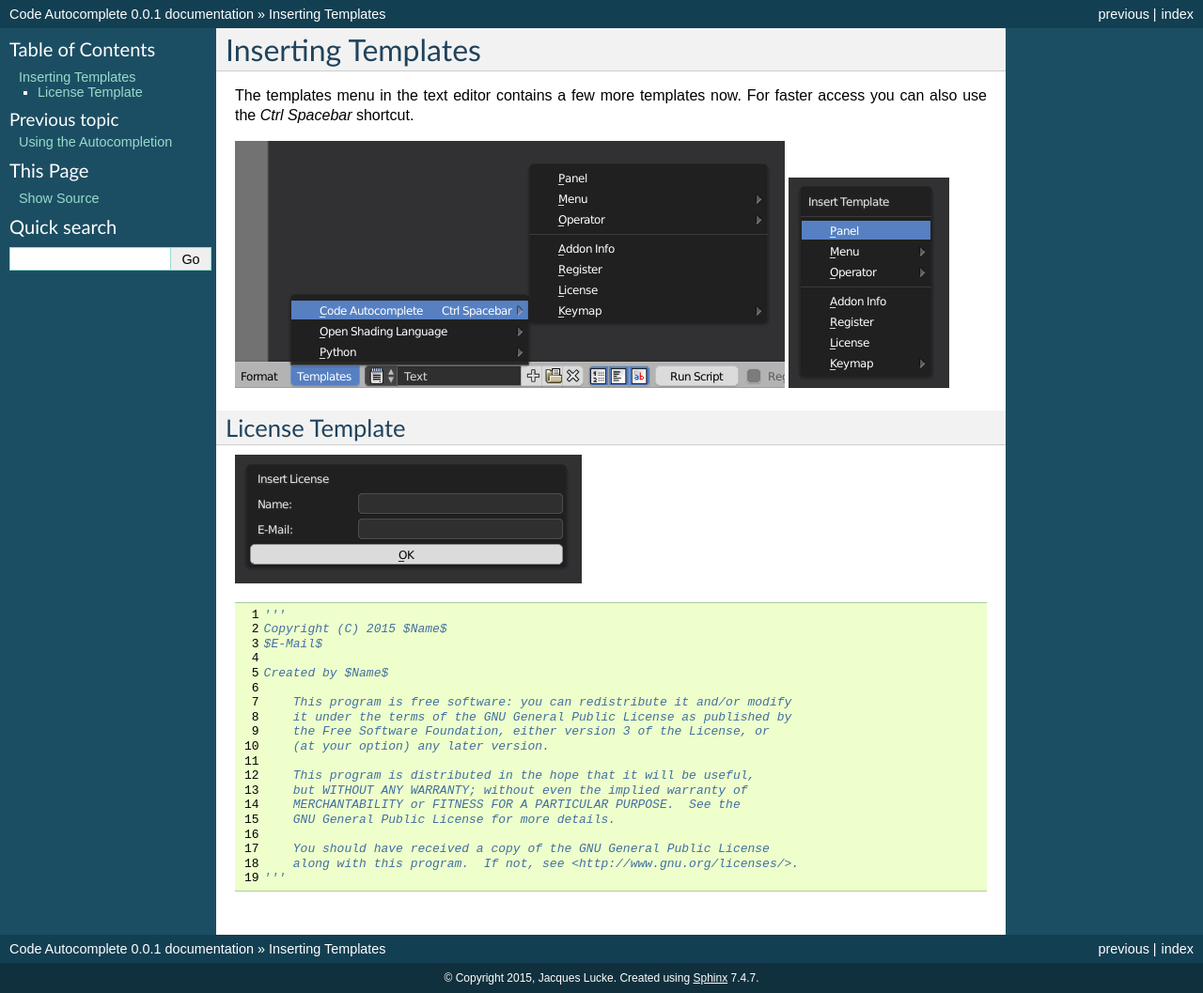
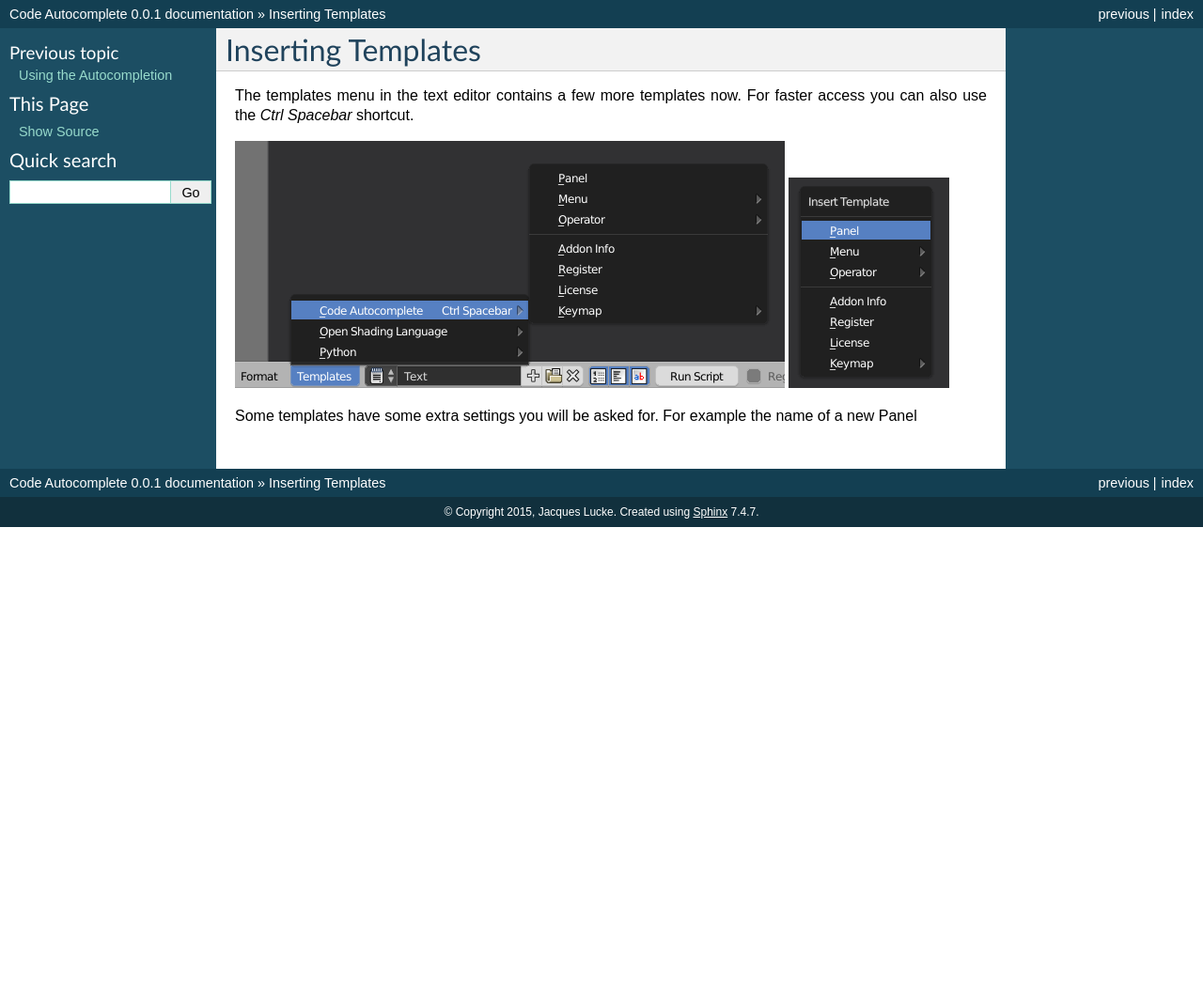
Before and after one commit to ero646545/code_autocomplete_manual, a Sphinx documentation site: the page built from docs/inserting_templates.rst, in a window 1280 px wide. Shown: the whole page at 94% size. Built offline with Sphinx 7.4.7, drawn with Linux system fonts in a browser that asks for light colours; after the commit the page ends 900 px from its top, so only the background shows below that.

Commit message:
updating template insertion

```diff
--- a/docs/inserting_templates.rst
+++ b/docs/inserting_templates.rst
@@ -9,31 +9,5 @@
 
 .. image:: images/templates_menu_floating.png
 
-
-License Template
-================
-
-.. image:: images/templates/insert_license.png
-
-.. code-block:: python
-    :linenos:
-
-    '''
-    Copyright (C) 2015 $Name$
-    $E-Mail$
-
-    Created by $Name$
-
-        This program is free software: you can redistribute it and/or modify
-        it under the terms of the GNU General Public License as published by
-        the Free Software Foundation, either version 3 of the License, or
-        (at your option) any later version.
-
-        This program is distributed in the hope that it will be useful,
-        but WITHOUT ANY WARRANTY; without even the implied warranty of
-        MERCHANTABILITY or FITNESS FOR A PARTICULAR PURPOSE.  See the
-        GNU General Public License for more details.
-
-        You should have received a copy of the GNU General Public License
-        along with this program.  If not, see <http://www.gnu.org/licenses/>.
-    '''
+Some templates have some extra settings you will be asked for. For example the
+name of a new Panel
```
